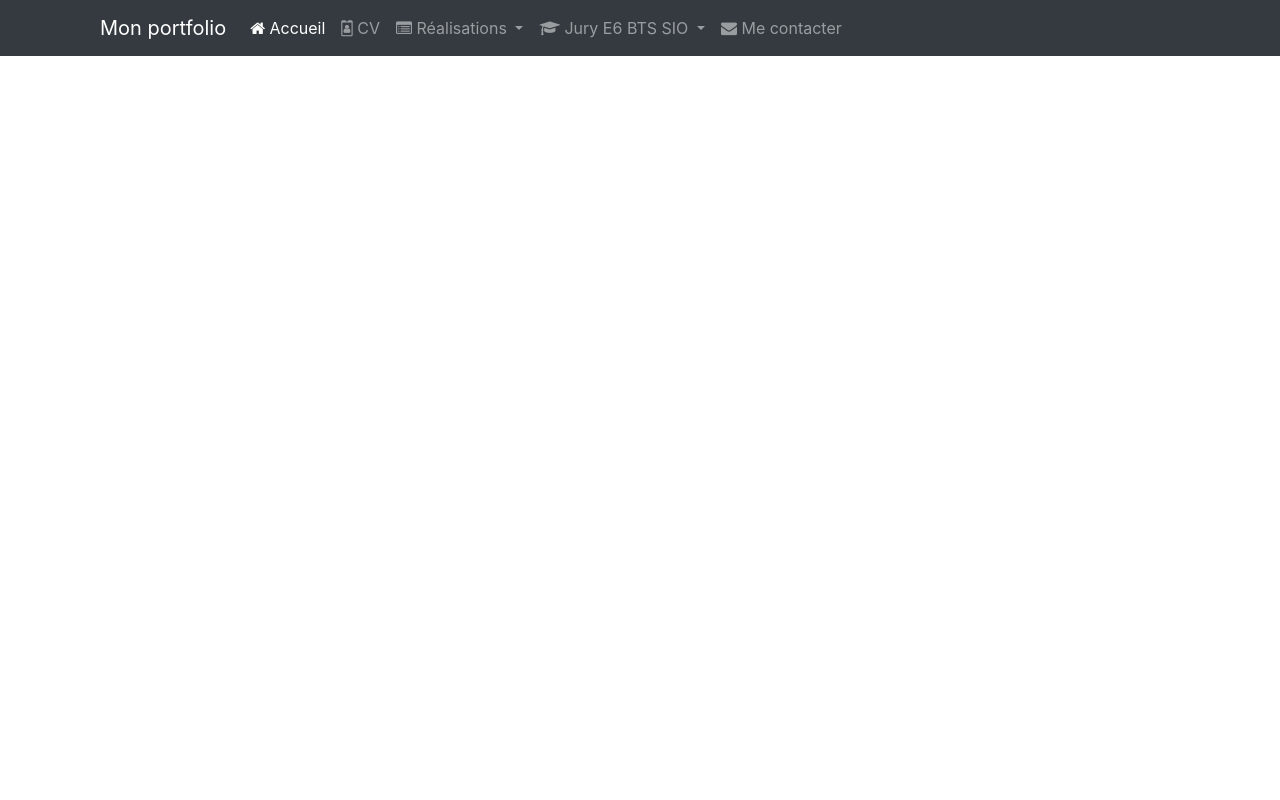
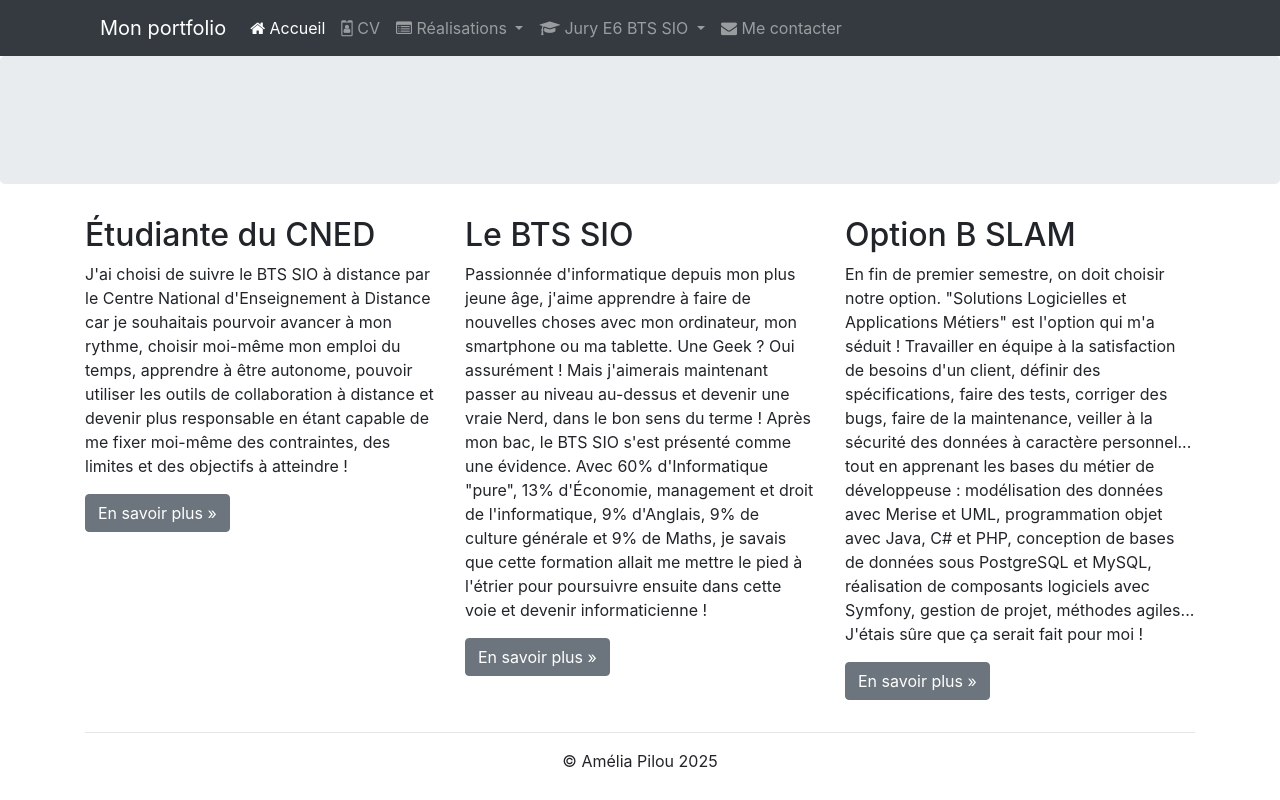
Before and after one commit to Romeobvl/romeobvl.github.io, a plain HTML site: page index.html in a window 1280 px wide. Drawn offline with nearby package versions, Linux system fonts and the light colour scheme.

Commit message:
Ajout pied de page

```diff
--- a/index.html
+++ b/index.html
@@ -129,6 +129,64 @@
                     </div>
                 </div>
         </nav>
+        <div class="jumbotron"></div> <!-- Emplacement pour le contenu principal de la page -->
+        <footer>
+            <div class="container">
+                <div class="row">
+                    <div class="col-lg-4">
+                        <h2>Étudiante du CNED</h2>
+                        <p>J'ai choisi de suivre le BTS SIO à distance par le Centre National
+                            d'Enseignement à Distance car je souhaitais pourvoir avancer à mon rythme,
+                            choisir moi-même mon emploi du temps, apprendre à être autonome, pouvoir
+                            utiliser les outils de collaboration à distance et devenir plus responsable en
+                            étant capable de me fixer moi-même des contraintes, des limites et des
+                            objectifs à atteindre !
+                        </p>
+                        <p><a class="btn btn-secondary" href="http://www.cned.fr" target="_blank"
+                              role="button">En savoir plus »</a>
+                        </p>
+                    </div>
+                    <div class="col-lg-4">
+                        <h2>Le BTS SIO</h2>
+                        <p>Passionnée d'informatique depuis mon plus jeune âge, j'aime apprendre à faire
+                            de nouvelles choses avec mon ordinateur, mon smartphone ou ma tablette. Une
+                            Geek ? Oui assurément ! Mais j'aimerais maintenant passer au niveau au-dessus
+                            et devenir une vraie Nerd, dans le bon sens du terme ! Après mon bac, le BTS
+                            SIO s'est présenté comme une évidence. Avec 60% d'Informatique "pure", 13%
+                            d'Économie, management et droit de l'informatique, 9% d'Anglais, 9% de culture
+                            générale et 9% de Maths, je savais que cette formation allait me mettre le
+                            pied à l'étrier pour poursuivre ensuite dans cette voie et devenir
+                            informaticienne !
+                        </p>
+                        <p><a class="btn btn-secondary" href="https://fr.wikipedia.org/wiki/Brevet_de_tec
+                              hnicien_supérieur_-_Services_informatiques_aux_organisations"
+                              target="_blank" role="button">En savoir plus »</a>
+                        </p>
+                    </div>
+                    <div class="col-lg-4">
+                        <h2>Option B SLAM</h2>
+                        <p>En fin de premier semestre, on doit choisir notre option. "Solutions
+                            Logicielles et Applications Métiers" est l'option qui m'a séduit&nbsp;!
+                            Travailler en équipe à la satisfaction de besoins d'un client, définir des
+                            spécifications, faire des tests, corriger des bugs, faire de la maintenance,
+                            veiller à la sécurité des données à caractère personnel... tout en apprenant
+                            les bases du métier de développeuse : modélisation des données
+                            avec Merise et UML, programmation objet avec Java, C# et PHP, conception
+                            de bases de données sous PostgreSQL et MySQL, réalisation de
+                            composants logiciels avec Symfony, gestion de projet, méthodes agiles...
+                            J'étais sûre que ça serait fait pour moi !
+                        </p>
+                        <p><a class="btn btn-secondary" href="https://www.onisep.fr/Ressources/Univers-Fo
+                              rmation/Formations/Post-bac/bts-services-informatiques-aux-organisations-op
+                              tion-b-solutions-logicielles-et-applications-metiers" target="_blank"
+                              role="button">En savoir plus »</a>
+                        </p>
+                    </div>
+                </div>
+                <hr>
+                <p class="text-center" id="copyright">© Amélia Pilou 2025</p>
+            </div>
+        </footer>
 
         <!-- Optional JavaScript; choose one of the two! -->
 
```
